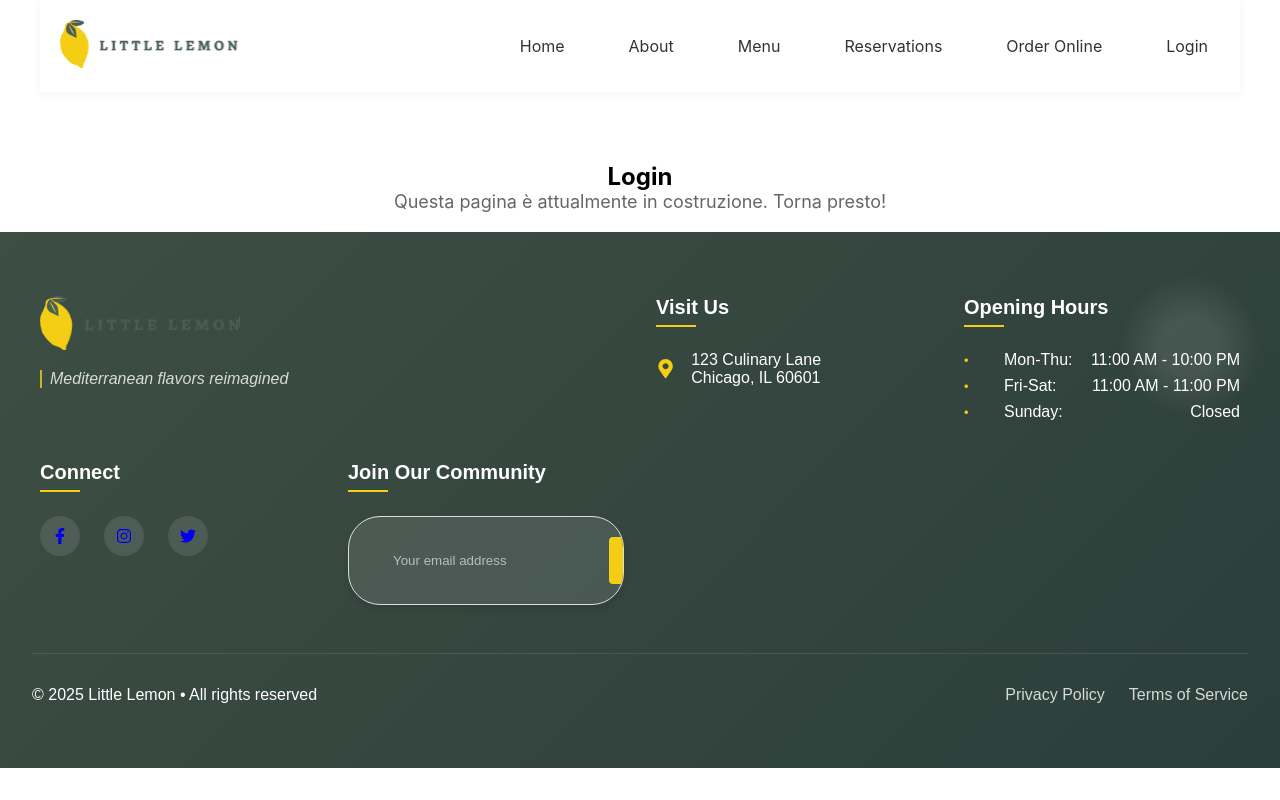
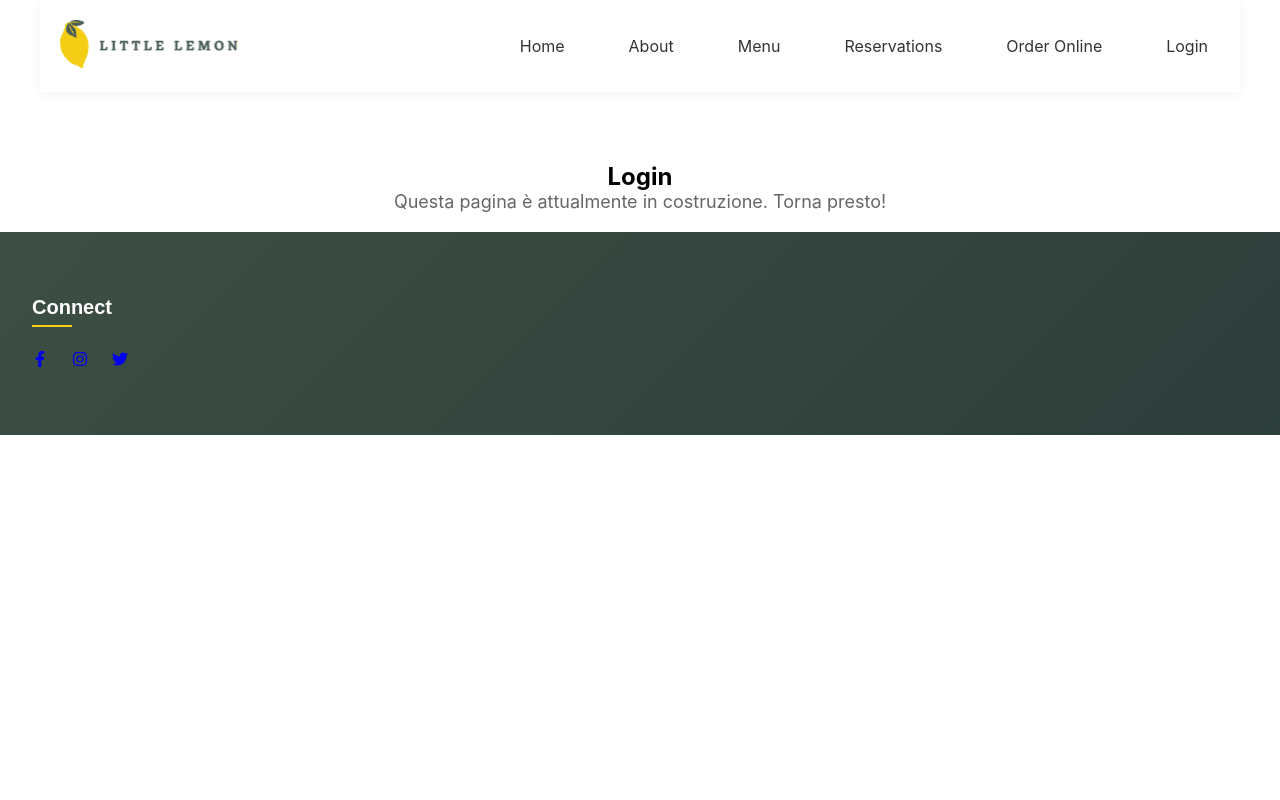
Before and after one commit to France02/my-react-app, a React (Create React App) app: page /login in a window 1280 px wide. Built offline with nearby package versions, Linux system fonts and the light colour scheme.

Commit message:
Aggiungi footer

```diff
--- a/src/components/Footer.js
+++ b/src/components/Footer.js
@@ -1,78 +1,46 @@
+// Footer.js
 import React from 'react';
 import { Link } from 'react-router-dom';
-import { FaFacebookF, FaInstagram, FaTwitter, FaMapMarkerAlt } from 'react-icons/fa';
+import { FaFacebookF, FaInstagram, FaTwitter } from 'react-icons/fa';
 import logo from '../icons_assets/Logo.svg';
 
 const Footer = () => {
   return (
     <footer className="site-footer">
-      <div className="footer-grid">
-        <div className="footer-brand">
-          <img src={logo} alt="Little Lemon" className="footer-logo" />
-          <p className="brand-tagline">Mediterranean flavors reimagined</p>
-        </div>
-
-        <div className="footer-contact">
-          <h3 className="footer-heading">Visit Us</h3>
-          <div className="contact-item">
-            <FaMapMarkerAlt className="contact-icon" />
-            <div>123 Culinary Lane<br />Chicago, IL 60601</div>
-          </div>
-        </div>
-
-        <div className="footer-hours">
-          <h3 className="footer-heading">Opening Hours</h3>
-          <div className="hours-list">
-            <div className="hours-item">
-              <span>Mon-Thu:</span> 11:00 AM - 10:00 PM
-            </div>
-            <div className="hours-item">
-              <span>Fri-Sat:</span> 11:00 AM - 11:00 PM
-            </div>
-            <div className="hours-item">
-              <span>Sunday:</span> Closed
-            </div>
-          </div>
-        </div>
+      {/* ... altre sezioni ... */}
 
       <div className="footer-social">
         <h3 className="footer-heading">Connect</h3>
         <div className="social-icons">
-            <a href="#" className="social-icon" aria-label="Facebook">
+          {/* Modifica qui: */}
+          <a
+            href="https://facebook.com/littlelemon"
+            target="_blank"
+            rel="noopener noreferrer"
+            aria-label="Facebook"
+          >
             <FaFacebookF />
           </a>
-            <a href="#" className="social-icon" aria-label="Instagram">
+          <a
+            href="https://instagram.com/littlelemon"
+            target="_blank"
+            rel="noopener noreferrer"
+            aria-label="Instagram"
+          >
             <FaInstagram />
           </a>
-            <a href="#" className="social-icon" aria-label="Twitter">
+          <a
+            href="https://twitter.com/littlelemon"
+            target="_blank"
+            rel="noopener noreferrer"
+            aria-label="Twitter"
+          >
             <FaTwitter />
           </a>
         </div>
       </div>
 
-        <div className="footer-newsletter">
-          <h3 className="footer-heading">Join Our Community</h3>
-          <form className="newsletter-form">
-            <input
-              type="email"
-              placeholder="Your email address"
-              className="newsletter-input"
-              aria-label="Subscribe to newsletter"
-            />
-            <button type="submit" className="newsletter-button">→</button>
-          </form>
-        </div>
-      </div>
-
-      <div className="footer-bottom">
-        <div className="copyright">
-          © {new Date().getFullYear()} Little Lemon • All rights reserved
-        </div>
-        <div className="legal-links">
-          <Link to="/privacy">Privacy Policy</Link>
-          <Link to="/terms">Terms of Service</Link>
-        </div>
-      </div>
+      {/* ... resto del componente ... */}
     </footer>
   );
 };
```
Lines whose indentation alone changed are shown as unchanged.
